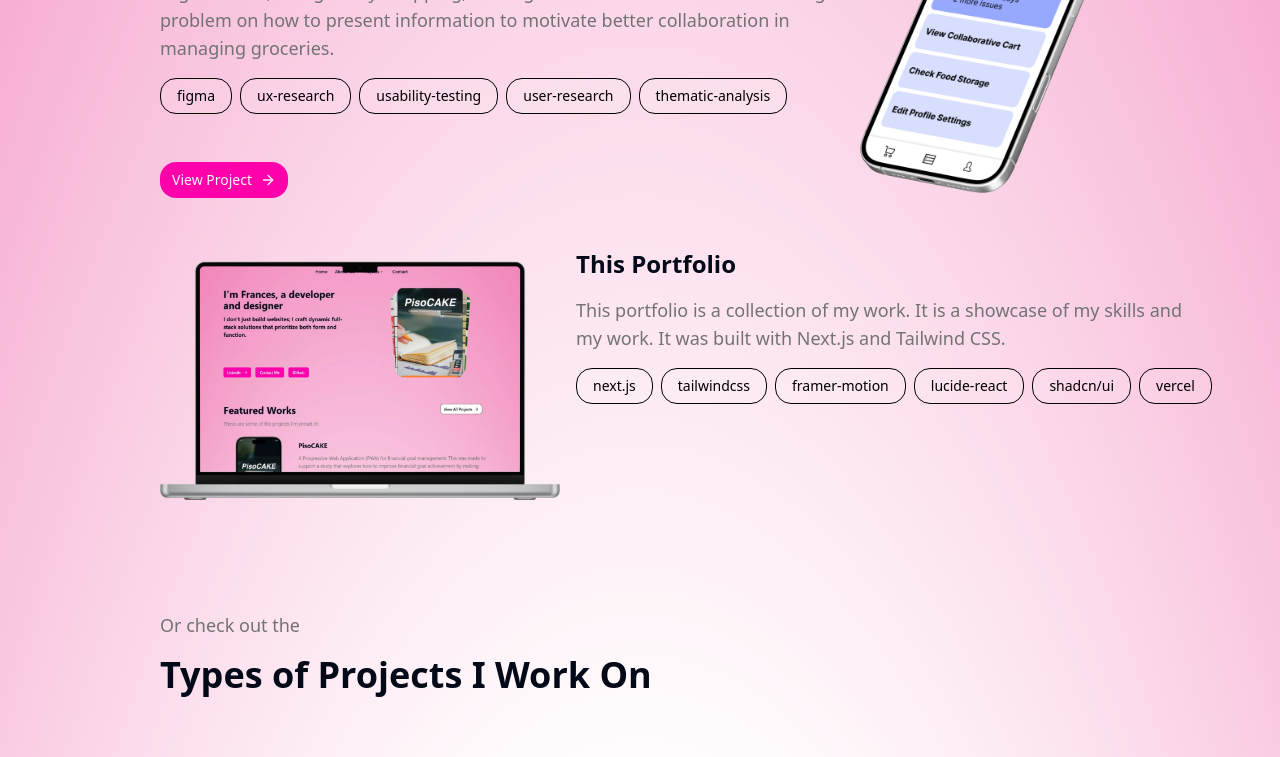
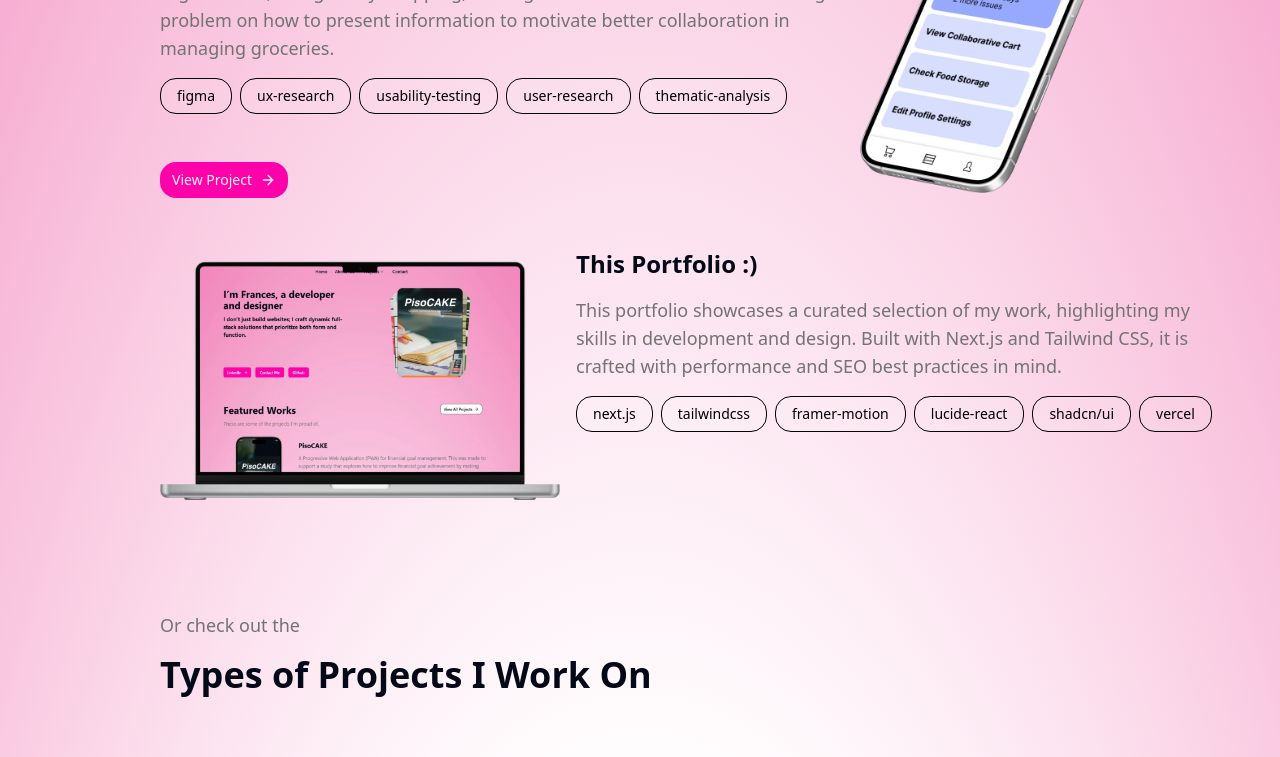
Before and after one commit to frncs-dc/portfolio, a Next.js app: page / in a window 1280 px wide. Shown: the part 1160-1917 px from the top of the page. Built offline with nearby package versions, Linux system fonts and the light colour scheme.

Commit message:
feat: changed copy for portfolio featured work

```diff
--- a/src/components/featuredWorks.jsx
+++ b/src/components/featuredWorks.jsx
@@ -125,11 +125,14 @@ export default function FeaturedWorks() {
                     className="rounded-2xl"
                 />
                 <div className="flex flex-col gap-4">
-                    <h2 className="text-2xl font-bold">This Portfolio</h2>
+                    <h2 className="text-2xl font-bold">
+                        This Portfolio :{")"}
+                    </h2>
                     <p className="text-lg text-neutral-500">
-                        This portfolio is a collection of my work. It is a
-                        showcase of my skills and my work. It was built with
-                        Next.js and Tailwind CSS.
+                        This portfolio showcases a curated selection of my work,
+                        highlighting my skills in development and design. Built
+                        with Next.js and Tailwind CSS, it is crafted with
+                        performance and SEO best practices in mind.
                     </p>
                     <div className="flex flex-row gap-2">
                         {ThisPortfolioTechnologies.map((technology) => (
```
